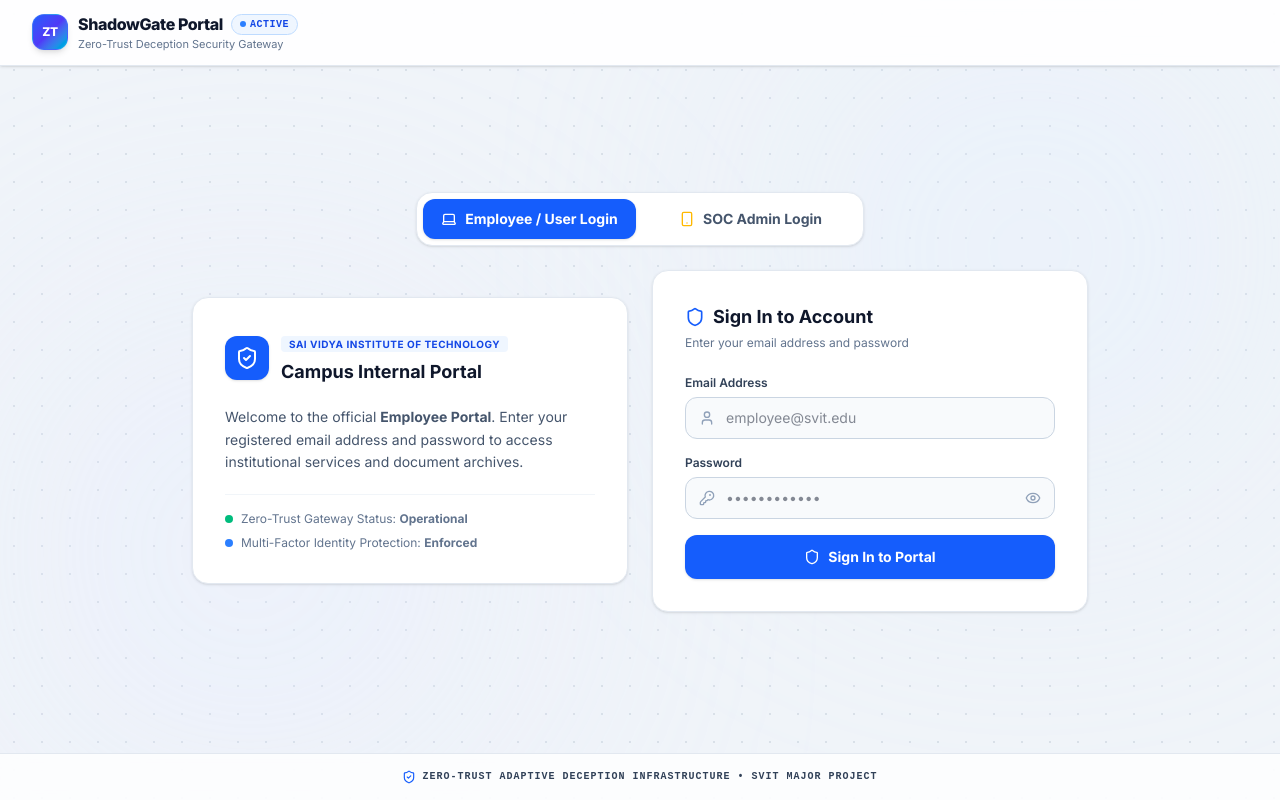
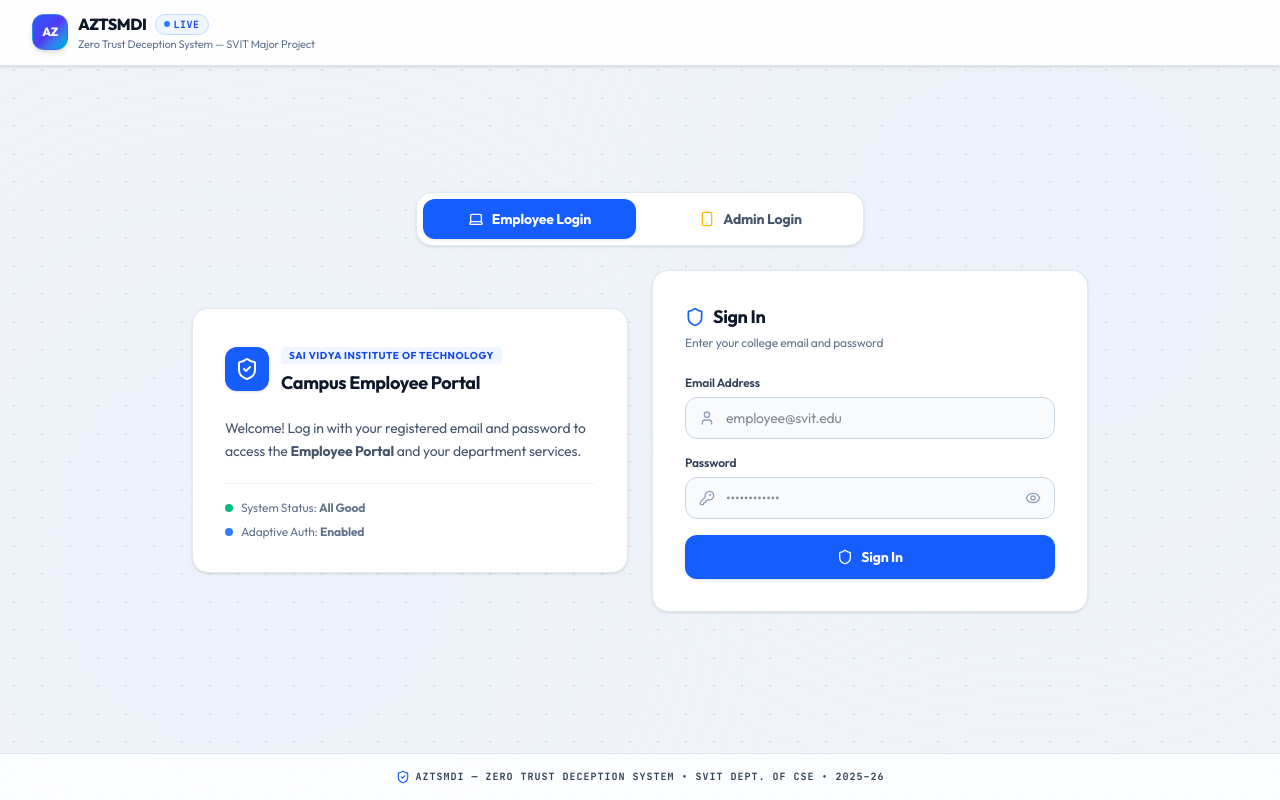
Before and after one commit to Vishnu-Shettihalli/AZTSMDI, a React (Vite) app: page / in a window 1280 px wide. Built offline with nearby package versions, Linux system fonts and the light colour scheme.

Commit message:
chore: humanize app-wide copy, replace Inter with Outfit font, natural labels across all screens

```diff
--- a/server.ts
+++ b/server.ts
@@ -821,7 +821,7 @@ app.delete("/api/employee/projects/:code", async (req, res) => {
   let owned = false;
   if (isDbConnected()) {
     try {
-      const proj = await ProjectModel.findOne({ code, username: session.username }).lean();
+      const proj = await (ProjectModel as any).findOne({ code, username: session.username }).lean();
       if (proj) {
         await ProjectModel.deleteOne({ _id: proj._id });
         owned = true;
--- a/src/App.tsx
+++ b/src/App.tsx
@@ -88,31 +88,31 @@ export default function App() {
           {/* Logo & Title */}
           <div className="flex items-center gap-2.5">
             <div className="w-9 h-9 bg-gradient-to-br from-blue-600 via-indigo-600 to-cyan-500 rounded-xl flex items-center justify-center text-white shadow-md font-extrabold text-xs tracking-tight border border-blue-400/30 shrink-0">
-              ZT
+              AZ
             </div>
             <div>
               <div className="flex items-center gap-2">
                 <h1 className="text-sm sm:text-base font-extrabold tracking-tight text-slate-900 flex items-center gap-1.5">
-                  ShadowGate Portal
+                  AZTSMDI
                 </h1>
                 <span className="hidden sm:inline-flex text-[10px] bg-blue-50 text-blue-700 px-2 py-0.5 rounded-full border border-blue-200 font-mono font-bold tracking-wider uppercase items-center gap-1">
                   <span className="w-1.5 h-1.5 rounded-full bg-blue-500 animate-ping" />
-                  Active
+                  Live
                 </span>
               </div>
               <p className="text-[10px] sm:text-[11px] text-slate-500 font-sans flex items-center gap-1.5">
                 {userRole === "admin" ? (
                   <span className="text-amber-700 font-bold flex items-center gap-1">
                     <Smartphone className="w-3 h-3 text-amber-600" />
-                    SOC Admin Threat Intelligence Center
+                    Admin &mdash; Security Dashboard
                   </span>
                 ) : userRole === "user" ? (
                   <span className="text-blue-700 font-medium flex items-center gap-1">
                     <Laptop className="w-3 h-3 text-blue-600" />
-                    Employee Internal Access Gateway
+                    Employee Portal
                   </span>
                 ) : (
-                  <span>Zero-Trust Deception Security Gateway</span>
+                  <span>Zero Trust Deception System &mdash; SVIT Major Project</span>
                 )}
               </p>
             </div>
@@ -172,7 +172,7 @@ export default function App() {
         <div className="max-w-4xl mx-auto space-y-1">
           <p className="font-bold text-slate-700 uppercase tracking-widest text-[10px] font-mono flex items-center justify-center gap-1.5">
             <ShieldCheck className="w-3.5 h-3.5 text-blue-600" />
-            Zero-Trust Adaptive Deception Infrastructure • SVIT Major Project
+            AZTSMDI — Zero Trust Deception System &bull; SVIT Dept. of CSE &bull; 2025–26
           </p>
         </div>
       </footer>
--- a/src/components/Login.tsx
+++ b/src/components/Login.tsx
@@ -81,7 +81,7 @@ export default function Login({ onLoginSuccess }: LoginProps) {
               }`}
             >
               <Laptop className="w-4 h-4" />
-              <span>Employee / User Login</span>
+              <span>Employee Login</span>
             </button>
 
             <button
@@ -94,7 +94,7 @@ export default function Login({ onLoginSuccess }: LoginProps) {
               }`}
             >
               <Smartphone className="w-4 h-4 text-amber-400" />
-              <span>SOC Admin Login</span>
+              <span>Admin Login</span>
             </button>
           </div>
         </div>
@@ -119,27 +119,27 @@ export default function Login({ onLoginSuccess }: LoginProps) {
                   Sai Vidya Institute of Technology
                 </span>
                 <h2 className="text-lg font-bold text-slate-900 mt-1">
-                  {loginRole === "admin" ? "SOC Security Admin Portal" : "Campus Internal Portal"}
+                  {loginRole === "admin" ? "Admin Security Portal" : "Campus Employee Portal"}
                 </h2>
               </div>
             </div>
 
             <p className="text-xs sm:text-sm text-slate-600 leading-relaxed">
               {loginRole === "admin" ? (
-                <>Log in to the <strong>SOC Admin Dashboard</strong> to view live threat logs, active sessions, registered users, and security forensics on phone or laptop.</>
+                <>Sign in to the <strong>Admin Dashboard</strong> to monitor active sessions, check threat logs, and manage user access from your phone or laptop.</>
               ) : (
-                <>Welcome to the official <strong>Employee Portal</strong>. Enter your registered email address and password to access institutional services and document archives.</>
+                <>Welcome! Log in with your registered email and password to access the <strong>Employee Portal</strong> and your department services.</>
               )}
             </p>
 
             <div className="border-t border-slate-100 pt-4 space-y-2 text-xs text-slate-500">
               <div className="flex items-center gap-2">
                 <span className="w-2 h-2 rounded-full bg-emerald-500" />
-                <span>Zero-Trust Gateway Status: <strong>Operational</strong></span>
+                <span>System Status: <strong>All Good</strong></span>
               </div>
               <div className="flex items-center gap-2">
                 <span className="w-2 h-2 rounded-full bg-blue-500" />
-                <span>Multi-Factor Identity Protection: <strong>Enforced</strong></span>
+                <span>Adaptive Auth: <strong>Enabled</strong></span>
               </div>
             </div>
           </motion.div>
@@ -154,10 +154,10 @@ export default function Login({ onLoginSuccess }: LoginProps) {
             <div className="mb-6">
               <h3 className="text-lg font-bold text-slate-900 flex items-center gap-2">
                 <Shield className={`w-5 h-5 ${loginRole === "admin" ? "text-amber-500" : "text-blue-600"}`} />
-                {loginRole === "admin" ? "Admin Security Sign In" : "Sign In to Account"}
+                {loginRole === "admin" ? "Admin Sign In" : "Sign In"}
               </h3>
               <p className="text-xs text-slate-500 mt-1">
-                {loginRole === "admin" ? "Enter your Admin Credentials (e.g. admin@svit.edu)" : "Enter your email address and password"}
+                {loginRole === "admin" ? "Use your admin email (e.g. admin@svit.edu)" : "Enter your college email and password"}
               </p>
             </div>
 
@@ -227,12 +227,12 @@ export default function Login({ onLoginSuccess }: LoginProps) {
                 {loading ? (
                   <>
                     <RefreshCw className="w-4 h-4 animate-spin" />
-                    Verifying Credentials...
+                    Signing in...
                   </>
                 ) : (
                   <>
                     <Shield className="w-4 h-4" />
-                    {loginRole === "admin" ? "Sign In to Admin Console" : "Sign In to Portal"}
+                    {loginRole === "admin" ? "Sign In" : "Sign In"}
                   </>
                 )}
               </button>
--- a/src/components/RealDashboard.tsx
+++ b/src/components/RealDashboard.tsx
@@ -33,18 +33,18 @@ export default function RealDashboard({ session, onLogout }: RealDashboardProps)
 
   // Employee tasks checklist
   const [tasks, setTasks] = useState([
-    { id: 101, title: "Review quarterly IT security compliance report", completed: true },
-    { id: 102, title: "Approve server maintenance window for Rack 4", completed: false },
-    { id: 103, title: "Submit annual employee performance self-appraisal", completed: false },
-    { id: 104, title: "Complete mandatory zero-trust security refresher course", completed: true }
+    { id: 101, title: "Check and submit the quarterly IT compliance report", completed: true },
+    { id: 102, title: "Schedule server maintenance for Rack 4 - confirm with team", completed: false },
+    { id: 103, title: "Fill out annual self-appraisal form before Friday", completed: false },
+    { id: 104, title: "Complete the mandatory network security training module", completed: true }
   ]);
   const [newTaskTitle, setNewTaskTitle] = useState("");
 
   // Internal projects list
   const [projects, setProjects] = useState([
-    { code: "PRJ-901", name: "Campus Network Infrastructure Upgrade", schedule: "Deadline: Aug 15", status: "Active" },
-    { code: "PRJ-882", name: "Employee Directory & SSO Modernization", schedule: "Deadline: Sep 01", status: "Active" },
-    { code: "PRJ-750", name: "Institutional Data Backup & DR Sync", schedule: "Deadline: Oct 10", status: "Pending Review" }
+    { code: "PRJ-901", name: "Campus Network Infrastructure Upgrade", schedule: "Due: Aug 15", status: "Active" },
+    { code: "PRJ-882", name: "Employee Directory & Single Sign-On Revamp", schedule: "Due: Sep 01", status: "Active" },
+    { code: "PRJ-750", name: "College Data Backup & Disaster Recovery", schedule: "Due: Oct 10", status: "In Review" }
   ]);
   const [showAddProject, setShowAddProject] = useState(false);
   const [addProjectCode, setAddProjectCode] = useState("");
@@ -235,7 +235,7 @@ export default function RealDashboard({ session, onLogout }: RealDashboardProps)
             className="fixed top-20 right-4 bg-emerald-50 text-emerald-800 border border-emerald-200 px-4 py-2.5 rounded-xl shadow-lg flex items-center gap-2 z-50 text-xs font-bold font-mono"
           >
             <CheckCircle2 className="w-4 h-4 text-emerald-600" />
-            SUCCESS: IT SERVICE REQUEST TRANSMITTED SECURELY
+            Ticket submitted!
           </motion.div>
         )}
       </AnimatePresence>
@@ -249,11 +249,11 @@ export default function RealDashboard({ session, onLogout }: RealDashboardProps)
           <div>
             <div className="flex items-center gap-2 mb-1">
               <span className="w-2 h-2 rounded-full bg-emerald-500 animate-pulse"></span>
-              <p className="text-[10px] font-mono font-bold tracking-widest text-emerald-700 uppercase">Authenticated Staff SSO Portal</p>
+              <p className="text-[10px] font-mono font-bold tracking-widest text-emerald-700 uppercase">Staff Portal — Authenticated</p>
             </div>
-            <h1 className="text-2xl font-extrabold text-slate-900 tracking-tight font-display">Sai Vidya Institute of Technology Employee Portal</h1>
+            <h1 className="text-2xl font-extrabold text-slate-900 tracking-tight font-display">SVIT Employee Dashboard</h1>
             <p className="text-xs text-slate-600 mt-0.5">
-              Employee Account: <span className="font-mono underline text-slate-800 font-semibold">{session.username}</span> | Staff ID: <span className="font-mono text-emerald-700 font-bold">SVIT_EMP_2026_9201</span>
+              Logged in as: <span className="font-mono underline text-slate-800 font-semibold">{session.username}</span> | Staff ID: <span className="font-mono text-emerald-700 font-bold">SVIT-EMP-9201</span>
             </p>
           </div>
         </div>
@@ -282,7 +282,7 @@ export default function RealDashboard({ session, onLogout }: RealDashboardProps)
 
           <div className="flex items-center gap-2.5 border-b border-slate-200/80 pb-3.5">
             <UserCheck className="w-4 h-4 text-blue-600" />
-            <h2 className="font-bold text-sm text-slate-800 uppercase tracking-wider font-mono">Employee Overview</h2>
+            <h2 className="font-bold text-sm text-slate-800 uppercase tracking-wider font-mono">Your Profile</h2>
           </div>
 
           <div className="space-y-3.5 text-xs">
@@ -310,7 +310,7 @@ export default function RealDashboard({ session, onLogout }: RealDashboardProps)
           <div className="bg-slate-50/80 border border-slate-200/70 p-3 rounded-xl space-y-1.5">
             <div className="flex justify-between text-xs">
               <span className="text-slate-500 font-mono text-[10px]">Zero-Trust Staff Clearance:</span>
-              <span className="font-semibold text-emerald-700 font-bold font-mono">LEVEL 4 APPROVED</span>
+              <span className="font-semibold text-emerald-700 font-bold font-mono">ACCESS APPROVED</span>
             </div>
             <div className="w-full h-1.5 bg-slate-200 rounded-full overflow-hidden">
               <div className="h-full bg-emerald-500 rounded-full" style={{ width: "100%" }}></div>
@@ -323,14 +323,14 @@ export default function RealDashboard({ session, onLogout }: RealDashboardProps)
           <div className="flex justify-between items-center border-b border-slate-200/80 pb-3.5">
             <div className="flex items-center gap-2.5">
               <FolderKanban className="w-4 h-4 text-blue-600" />
-              <h2 className="font-bold text-sm text-slate-800 uppercase tracking-wider font-mono">Institutional Projects & Tasks</h2>
+              <h2 className="font-bold text-sm text-slate-800 uppercase tracking-wider font-mono">My Projects</h2>
             </div>
 
             <button
               onClick={() => setShowAddProject(!showAddProject)}
               className="flex items-center gap-1 px-2.5 py-1 bg-blue-50 hover:bg-blue-100 text-[10px] font-bold rounded-lg border border-blue-200 text-blue-700 transition-colors cursor-pointer"
             >
-              <Plus className="w-3.5 h-3.5" /> Log New Initiative
+              <Plus className="w-3.5 h-3.5" /> Add Project
             </button>
           </div>
 
@@ -380,7 +380,7 @@ export default function RealDashboard({ session, onLogout }: RealDashboardProps)
                 <tr className="text-slate-500 uppercase tracking-wider font-mono text-[10px]">
                   <th className="font-medium pb-2">Code</th>
                   <th className="font-medium pb-2">Project Name</th>
-                  <th className="font-medium pb-2">Schedule Timeline</th>
+                  <th className="font-medium pb-2">Timeline</th>
                   <th className="font-medium pb-2 text-right">Status</th>
                   <th className="font-medium pb-2 text-right">Actions</th>
                 </tr>
@@ -418,7 +418,7 @@ export default function RealDashboard({ session, onLogout }: RealDashboardProps)
           <div className="flex justify-between items-center border-b border-slate-200/80 pb-3.5">
             <div className="flex items-center gap-2.5">
               <CheckCircle2 className="w-4.5 h-4.5 text-blue-600" />
-              <h2 className="font-bold text-sm text-slate-800 uppercase tracking-wider font-mono">Employee Operations Checklist</h2>
+              <h2 className="font-bold text-sm text-slate-800 uppercase tracking-wider font-mono">My Tasks</h2>
             </div>
             <span className="text-[10px] bg-blue-50 border border-blue-200 px-2 py-0.5 rounded font-mono text-blue-700 font-semibold">
               {tasks.filter(t => t.completed).length} / {tasks.length} Completed
@@ -430,7 +430,7 @@ export default function RealDashboard({ session, onLogout }: RealDashboardProps)
               type="text"
               value={newTaskTitle}
               onChange={(e) => setNewTaskTitle(e.target.value)}
-              placeholder="Add employee task..."
+              placeholder="Add a new task..."
               className="flex-1 bg-slate-50/70 border border-slate-200 rounded-lg p-2 focus:outline-none focus:border-blue-500 text-slate-800 placeholder-slate-400"
             />
             <button
@@ -474,7 +474,7 @@ export default function RealDashboard({ session, onLogout }: RealDashboardProps)
         <div className="bg-white/90 backdrop-blur-md border border-slate-200/80 rounded-2xl p-6 space-y-4 shadow-[0_8px_30px_rgb(0,0,0,0.04)]">
           <div className="flex items-center gap-2.5 border-b border-slate-200/80 pb-3.5">
             <FileText className="w-4.5 h-4.5 text-blue-600" />
-            <h2 className="font-bold text-sm text-slate-800 uppercase tracking-wider font-mono">Employee IT Helpdesk Gate</h2>
+            <h2 className="font-bold text-sm text-slate-800 uppercase tracking-wider font-mono">IT Support Tickets</h2>
           </div>
 
           <form onSubmit={handleFeedbackSubmit} className="space-y-3.5 text-xs">
@@ -495,7 +495,7 @@ export default function RealDashboard({ session, onLogout }: RealDashboardProps)
               <div className="space-y-1">
                 <label className="text-slate-500 font-mono text-[9px] uppercase font-semibold">Tunnel Security</label>
                 <div className="bg-emerald-50 border border-emerald-200 rounded-lg p-2 text-emerald-700 font-mono font-bold">
-                  ● LINK ENCRYPTED
+                  ✔ Connection Secure
                 </div>
               </div>
             </div>
@@ -505,7 +505,7 @@ export default function RealDashboard({ session, onLogout }: RealDashboardProps)
               <textarea
                 value={feedbackText}
                 onChange={(e) => setFeedbackText(e.target.value)}
-                placeholder="Submit ticket inquiries directly to the IT operations desk..."
+                placeholder="Describe your issue or request here..."
                 rows={3}
                 className="w-full bg-slate-50/70 border border-slate-200 rounded-lg p-2.5 text-slate-800 placeholder-slate-400 focus:outline-none focus:border-blue-500 text-xs"
               />
--- a/src/index.css
+++ b/src/index.css
@@ -1,23 +1,29 @@
-@import url('https://fonts.googleapis.com/css2?family=Inter:wght@400;500;600;700;800;900&display=swap');
+@import url('https://fonts.googleapis.com/css2?family=Outfit:wght@400;500;600;700;800;900&family=JetBrains+Mono:wght@400;500;700&display=swap');
 @import "tailwindcss";
 
 @theme {
-  --font-sans: "Inter", -apple-system, BlinkMacSystemFont, "Segoe UI", Roboto, sans-serif;
-  --font-display: "Inter", sans-serif;
-  --font-mono: "JetBrains Mono", ui-monospace, SFMono-Regular, monospace;
+  --font-sans: "Outfit", -apple-system, BlinkMacSystemFont, "Segoe UI", sans-serif;
+  --font-display: "Outfit", sans-serif;
+  --font-mono: "JetBrains Mono", ui-monospace, SFMono-Regular, Consolas, monospace;
 }
 
 @layer base {
   body {
     @apply antialiased font-sans bg-[#f0f4f9] text-slate-800 selection:bg-blue-100 selection:text-blue-900;
-    font-feature-settings: "cv02", "cv03", "cv04", "cv11";
+    font-feature-settings: "kern", "liga";
+    letter-spacing: -0.01em;
   }
 
   h1, h2, h3, h4, .font-display {
     font-family: var(--font-display);
+    letter-spacing: -0.02em;
   }
 
-  /* Sleek modern cool-slate scrollbars */
+  code, pre, .font-mono {
+    font-family: var(--font-mono);
+  }
+
+  /* Scrollbars */
   ::-webkit-scrollbar {
     width: 6px;
     height: 6px;
```
Also changed, not shown: src/components/DeceptionDashboard.tsx (+13 -13 lines).
